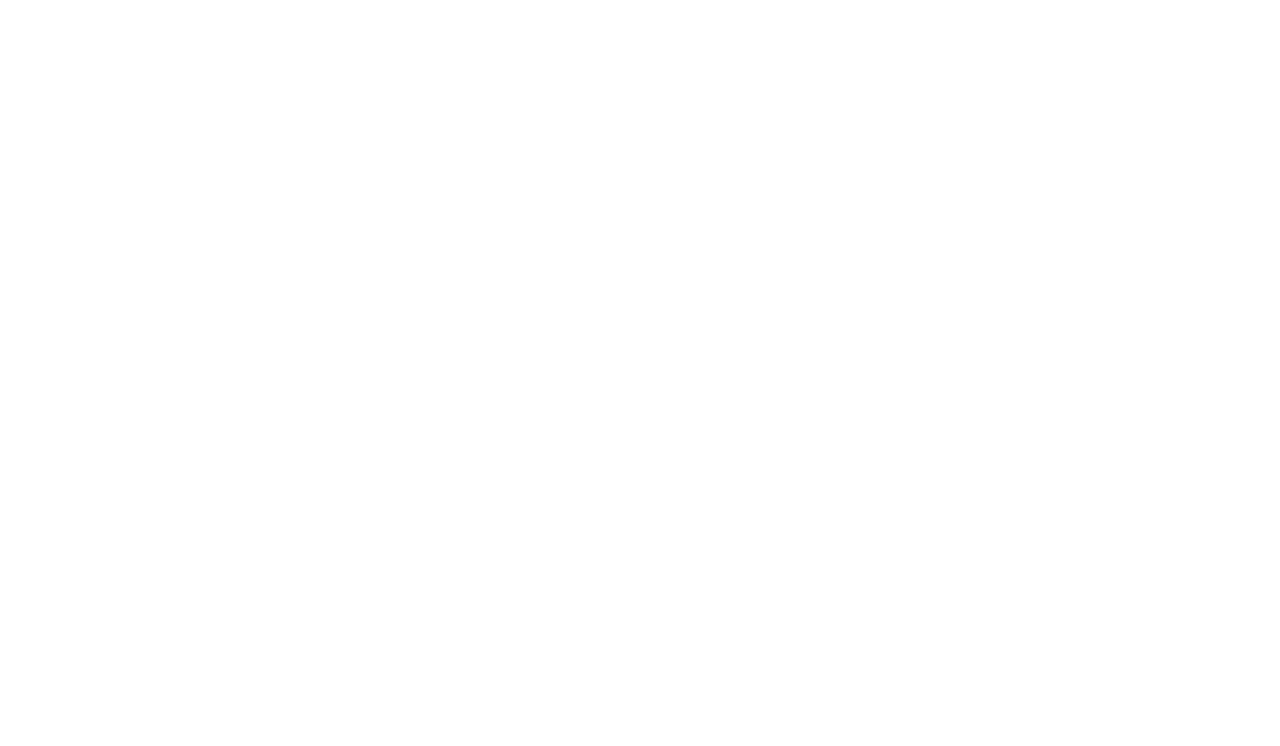
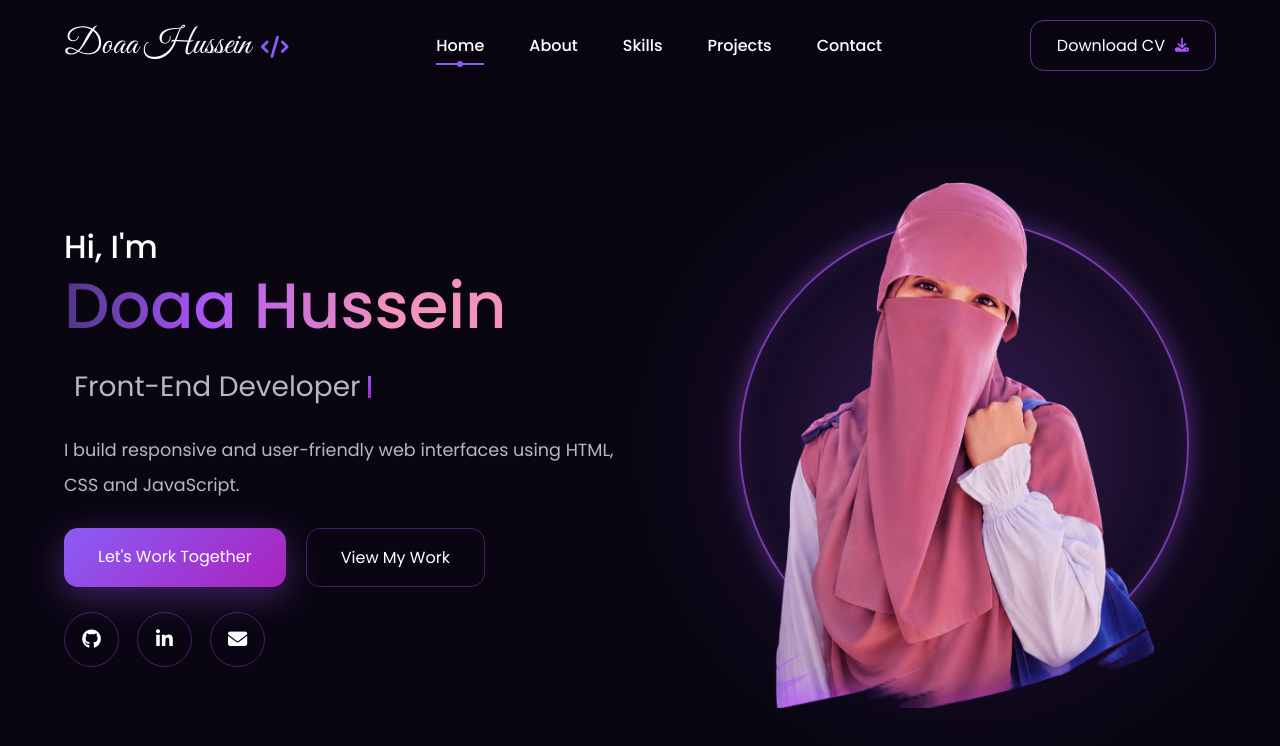
Before and after one commit to doaahusin/My-Portfolio, a plain HTML site: page index.html in a window 1280 px wide. Drawn offline with Linux system fonts and the light colour scheme.

Commit message:
header finish

```diff
--- a/css/style.css
+++ b/css/style.css
@@ -0,0 +1,288 @@
+@import url("./variables.css");
+@import url("./animation.css");
+@import url("./responsive.css");
+@import url("./scrollbar.css");
+
+* {
+  margin: 0;
+  padding: 0;
+  box-sizing: border-box;
+}
+
+html {
+  scroll-behavior: smooth;
+}
+
+body {
+  font-family: var(--main-font);
+  background: var(--bg-color);
+  color: var(--text-color);
+  overflow-x: hidden;
+}
+
+a {
+  text-decoration: none;
+  color: inherit;
+}
+
+ul {
+  list-style: none;
+}
+
+img {
+  display: block;
+  max-width: 100%;
+}
+/* navbar------------------------------- */
+.container {
+  width: min(90%, 1300px);
+  margin: auto;
+}
+.navbar {
+  height: 90px;
+  display: flex;
+  justify-content: space-between;
+  align-items: center;
+}
+.logo {
+  font-family: "Great Vibes", cursive;
+  font-size: 35px;
+  font-weight: 400;
+  display: flex;
+  align-items: center;
+  gap: 10px;
+}
+
+.logo span {
+  color: var(--primary-color);
+}
+.logo i {
+  font-size: 22px;
+
+  color: var(--primary-color);
+
+  transform: translateY(2px);
+}
+.nav-links {
+  display: flex;
+  gap: 45px;
+}
+
+.nav-links a {
+  font-size: 16px;
+  font-weight: 500;
+  position: relative;
+  transition: var(--transition);
+}
+.nav-links a:hover {
+  color: var(--primary-color);
+}
+.nav-links a::after {
+  content: "";
+  position: absolute;
+  left: 0;
+  bottom: -8px;
+  width: 0;
+  height: 2px;
+  background: var(--primary-color);
+  transition: var(--transition);
+}
+.nav-links a:hover::after,
+.nav-links .active::after {
+  width: 100%;
+}
+.nav-links .active::before {
+  content: "";
+  position: absolute;
+  width: 6px;
+  height: 6px;
+  border-radius: 50%;
+  background: #8b5cf6;
+  left: 50%;
+  bottom: -10px;
+  transform: translateX(-50%);
+}
+.cv-btn {
+  display: flex;
+  align-items: center;
+  gap: 10px;
+  padding: 12px 26px;
+  border: 1px solid rgba(138, 92, 246, 0.544);
+  border-radius: 14px;
+  background: transparent;
+  transition: 0.35s;
+}
+
+.cv-btn i {
+  color: #a855f7;
+  font-size: 14px;
+  transition: 0.3s ease;
+  transition:
+    transform 0.3s ease,
+    color 0.3s ease;
+}
+.cv-btn:hover {
+  background: linear-gradient(135deg, #8b5cf6, #bf26d3e2);
+  border-color: #8b5cf6;
+}
+
+.cv-btn:hover i {
+  color: #fff;
+  transform: translateY(2px);
+}
+/* hero---------------------------*/
+.hero-content {
+  display: flex;
+  justify-content: space-between;
+  align-items: center;
+  gap: 70px;
+  min-height: calc(100vh - 90px);
+}
+.hello {
+  display: inline-block;
+  font-size: 2rem;
+  font-weight: 500;
+  color: #ffffff;
+}
+.hero-title {
+  font-size: 4rem;
+  font-weight: 500;
+  line-height: 1.1;
+  background: linear-gradient(90deg, #4d3585 0%, #a855f7 25%, #f493ba 60%);
+  -webkit-background-clip: text;
+  background-clip: text;
+  -webkit-text-fill-color: transparent;
+}
+
+.job-title {
+  font-size: 28px;
+  display: inline-flex;
+  align-items: center;
+  padding: 5px 10px;
+  color: #b8b8c0;
+  margin: 20px 0px;
+}
+.cursor {
+  width: 3px;
+  height: 22px;
+  background: linear-gradient(135deg, #8b5cf6, #bf26d3ec);
+  margin-left: 8px;
+  animation: blink 0.8s infinite;
+}
+.hero-left p {
+  width: 550px;
+  color: #b8b8c0;
+  font-size: 1.1rem;
+  line-height: 2;
+  margin-bottom: 25px;
+}
+.buttons {
+  display: flex;
+  gap: 20px;
+  margin-bottom: 25px;
+}
+.primary-btn {
+  padding: 16px 34px;
+  border-radius: 14px;
+  background: linear-gradient(135deg, #8b5cf6, #bf26d3e2);
+  color: white;
+  transition: 0.35s;
+  box-shadow: 0 10px 35px rgba(168, 85, 247, 0.35);
+}
+.primary-btn:hover {
+  transform: translateY(-4px);
+}
+.secondary-btn {
+  padding: 16px 34px;
+  border-radius: 14px;
+  border: 1px solid rgba(168, 85, 247, 0.35);
+  transition: 0.35s;
+}
+.secondary-btn:hover {
+  background: rgba(168, 85, 247, 0.15);
+}
+.social {
+  display: flex;
+  gap: 18px;
+}
+.social a {
+  width: 55px;
+  height: 55px;
+  border-radius: 50%;
+  border: 1px solid rgba(168, 85, 247, 0.35);
+  display: flex;
+  justify-content: center;
+  align-items: center;
+  transition: 0.35s;
+  font-size: 1.2rem;
+}
+.social a:hover {
+  background: linear-gradient(135deg, #8b5cf6, #bf26d3e2);
+  transform: translateY(-5px);
+}
+/* Right-------------------------- */
+
+.hero-image {
+  width: 380px;
+
+  position: relative;
+
+  z-index: 2;
+
+  display: block;
+}
+/* .hero-image:hover {
+  transform: translateY(-25px) scale(1.02);
+} */
+.hero-right {
+  flex: 1;
+
+  display: flex;
+
+  justify-content: center;
+
+  align-items: center;
+}
+
+.image-wrapper {
+  position: relative;
+
+  width: 560px;
+
+  height: 560px;
+
+  display: flex;
+
+  justify-content: center;
+
+  align-items: center;
+}
+.glow {
+  position: absolute;
+
+  width: 560px;
+  height: 560px;
+  z-index: 0;
+  border-radius: 50%;
+
+  background: radial-gradient(
+    circle,
+    rgba(168, 85, 247, 0.35),
+    transparent 70%
+  );
+
+  filter: blur(70px);
+
+  z-index: 0;
+}
+.circle {
+  position: absolute;
+  z-index: 1;
+  width: 450px;
+  height: 450px;
+  border-radius: 50%;
+  border: 2px solid rgba(168, 85, 247, 0.65);
+  box-shadow:
+    0 0 25px rgba(168, 85, 247, 0.4),
+    inset 0 0 25px rgba(168, 85, 247, 0.15);
+}
--- /dev/null
+++ b/css/variables.css
@@ -0,0 +1,29 @@
+:root {
+  /* Colors */
+
+  --bg-color: #090612;
+
+  --card-color: #11101d;
+
+  --primary-color: #8b5cf6;
+
+  --secondary-color: #c026d3;
+
+  --text-color: #ffffff;
+
+  --paragraph-color: #b8b8c0;
+
+  --border-color: #2a2540;
+
+  /* Font */
+
+  --main-font: "Poppins", sans-serif;
+
+  /* Radius */
+
+  --radius: 16px;
+
+  /* Transition */
+
+  --transition: 0.3s ease;
+}
--- a/index.html
+++ b/index.html
@@ -3,8 +3,119 @@
   <head>
     <meta charset="UTF-8" />
     <meta name="viewport" content="width=device-width, initial-scale=1.0" />
+    <link rel="preconnect" href="https://fonts.googleapis.com" />
+
+    <link rel="preconnect" href="https://fonts.gstatic.com" crossorigin />
+
+    <link
+      href="https://fonts.googleapis.com/css2?family=Great+Vibes&display=swap"
+      rel="stylesheet"
+    />
+    <link
+      href="https://fonts.googleapis.com/css2?family=Poppins:wght@300;400;500;600;700;800&display=swap"
+      rel="stylesheet"
+    />
+    <link
+      rel="stylesheet"
+      href="https://cdnjs.cloudflare.com/ajax/libs/font-awesome/6.6.0/css/all.min.css"
+    />
     <link rel="stylesheet" href="css/style.css" />
+    <link rel="stylesheet" href="css/responsive.css" />
+    <link rel="stylesheet" href="css/animations.css" />
+    <link rel="stylesheet" href="css/scrollbar.css" />
     <title>Portfolio</title>
   </head>
-  <body></body>
+  <body>
+    <header class="hero">
+      <div class="container">
+        <!-- Navbar -->
+
+        <nav class="navbar">
+          <a href="#" class="logo">
+            Doaa Hussein
+
+            <i class="fa-solid fa-code"></i>
+          </a>
+
+          <ul class="nav-links">
+            <li><a href="#" class="active">Home</a></li>
+
+            <li><a href="#about">About</a></li>
+
+            <li><a href="#skills">Skills</a></li>
+
+            <li><a href="#projects">Projects</a></li>
+
+            <li><a href="#contact">Contact</a></li>
+          </ul>
+
+          <a href="#" class="cv-btn">
+            Download CV
+
+            <i class="fa-solid fa-download"></i>
+          </a>
+        </nav>
+
+        <!-- Hero -->
+
+        <section class="hero-content">
+          <!-- Left -->
+
+          <div class="hero-left">
+            <span class="hello"> Hi, I'm </span>
+
+            <h1 class="hero-title">Doaa Hussein</h1>
+
+            <div class="job-title">
+              Front-End Developer
+
+              <span class="cursor"></span>
+            </div>
+
+            <p>
+              I build responsive and user-friendly web interfaces using HTML,
+              CSS and JavaScript.
+            </p>
+
+            <div class="buttons">
+              <a href="#" class="primary-btn"> Let's Work Together </a>
+
+              <a href="#projects" class="secondary-btn"> View My Work </a>
+            </div>
+
+            <div class="social">
+              <a href="https://github.com/doaahusin" target="_blank"
+                ><i class="fa-brands fa-github"></i
+              ></a>
+
+              <a
+                href="https://www.linkedin.com/in/doaa-hussein-4456a82a5?utm_source=share_via&utm_content=profile&utm_medium=member_android"
+                target="_blank"
+                ><i class="fa-brands fa-linkedin-in"></i
+              ></a>
+
+              <a
+                href="https://mail.google.com/mail/?view=cm&fs=1&to=doaahusseinsaad1@gmail.com"
+                target="_blank"
+              >
+                <i class="fa-solid fa-envelope"></i>
+              </a>
+            </div>
+          </div>
+
+          <!-- Right -->
+
+          <div class="hero-right">
+            <div class="image-wrapper">
+              <div class="glow"></div>
+
+              <div class="circle"></div>
+
+              <img src="images/me.png" class="hero-image" alt="Doaa" />
+            </div>
+          </div>
+        </section>
+      </div>
+    </header>
+  </body>
 </html>
```
Also changed, not shown: css/animation.css (added), css/responsive.css (added), images/me.png (added), js/script.js (added).
